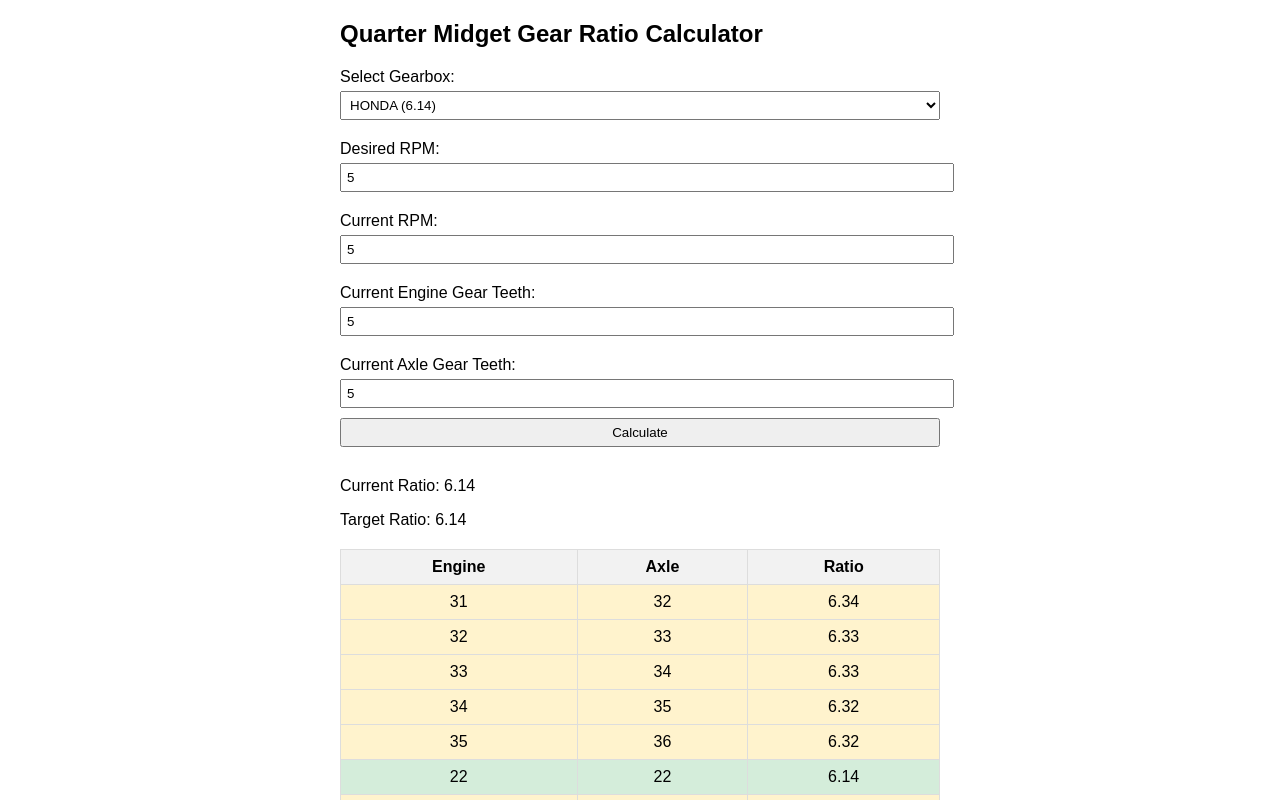
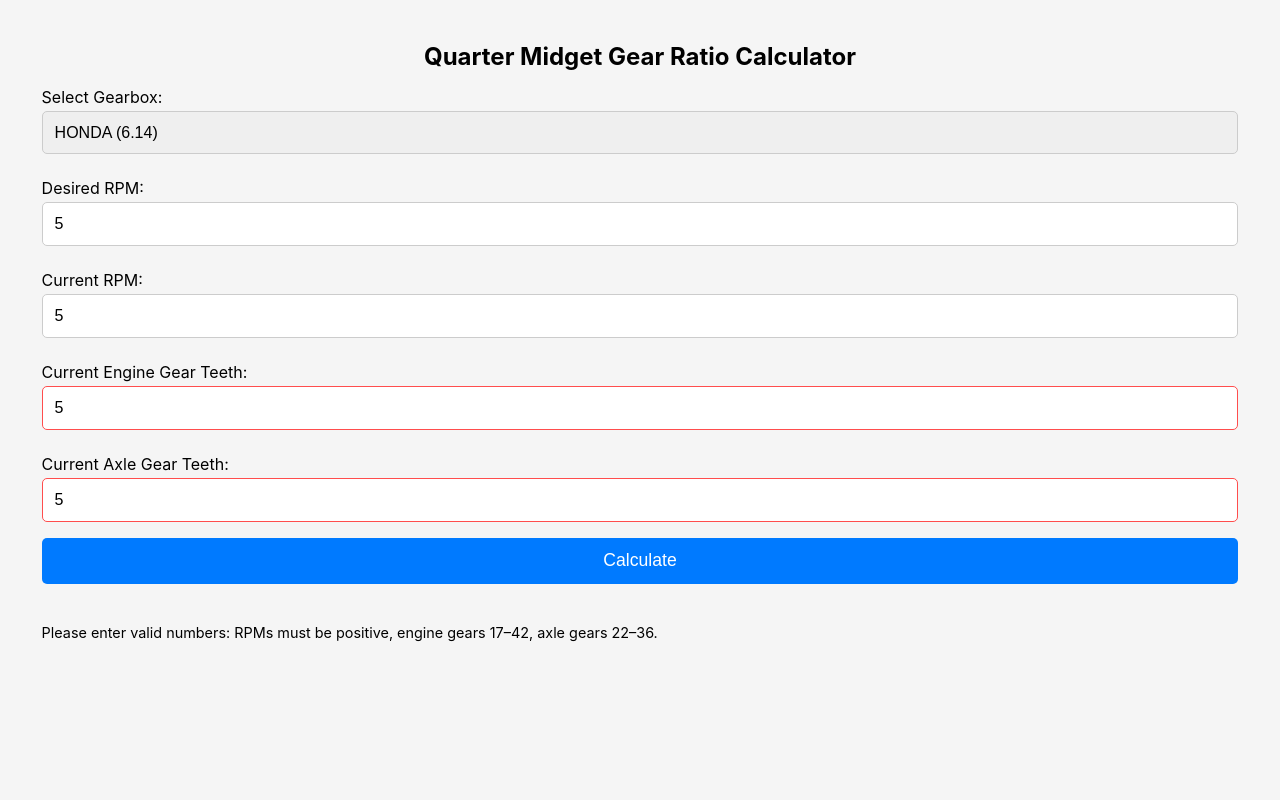
Before and after one commit to joecivitello/gear_ratio, a plain HTML site: page index.html in a window 1280 px wide. Both pictures are taken after typing "5", "5", "5", "5" into the empty fields and a click on the button "Calculate". Shown: the top 800 px of the page. Drawn offline with Linux system fonts and the light colour scheme.

Commit message:
Update index.html

```diff
--- a/index.html
+++ b/index.html
@@ -5,16 +5,94 @@
     <meta name="viewport" content="width=device-width, initial-scale=1.0">
     <title>Quarter Midget Gear Ratio Calculator</title>
     <style>
-        body { font-family: Arial, sans-serif; margin: 20px; }
-        .container { max-width: 600px; margin: auto; }
-        label { display: block; margin: 10px 0 5px; }
-        input, select, button { padding: 5px; margin-bottom: 10px; width: 100%; }
-        table { width: 100%; border-collapse: collapse; margin-top: 20px; }
-        th, td { border: 1px solid #ddd; padding: 8px; text-align: center; }
-        th { background-color: #f2f2f2; }
-        .closest { background-color: #d4edda; } /* Green for closest */
-        .above, .below { background-color: #fff3cd; } /* Yellow for above/below */
-        #output { margin-top: 20px; }
+        body {
+            font-family: -apple-system, Arial, sans-serif;
+            margin: 0;
+            padding: 2vw;
+            background-color: #f5f5f5;
+            font-size: 16px;
+        }
+        .container {
+            max-width: 100%;
+            margin: auto;
+            padding: 0 1rem;
+        }
+        h2 {
+            font-size: 1.5rem;
+            text-align: center;
+            margin: 1rem 0;
+        }
+        label {
+            display: block;
+            margin: 0.5rem 0 0.25rem;
+            font-size: 1rem;
+        }
+        input, select, button {
+            width: 100%;
+            padding: 0.75rem;
+            margin-bottom: 1rem;
+            font-size: 1rem;
+            border: 1px solid #ccc;
+            border-radius: 5px;
+            box-sizing: border-box;
+            -webkit-appearance: none;
+            -moz-appearance: none;
+            appearance: none;
+        }
+        input[type="number"] {
+            inputmode: decimal;
+        }
+        input:invalid {
+            border-color: #ff4d4d;
+        }
+        button {
+            background-color: #007aff;
+            color: white;
+            border: none;
+            cursor: pointer;
+            font-size: 1.1rem;
+            padding: 0.8rem;
+            touch-action: manipulation;
+        }
+        button:hover {
+            background-color: #005bb5;
+        }
+        #output {
+            margin-top: 1.5rem;
+            font-size: 0.9rem;
+        }
+        table {
+            width: 100%;
+            border-collapse: collapse;
+            font-size: 0.85rem;
+            background-color: white;
+            box-shadow: 0 2px 5px rgba(0,0,0,0.1);
+        }
+        th, td {
+            border: 1px solid #ddd;
+            padding: 0.5rem;
+            text-align: center;
+        }
+        th {
+            background-color: #f2f2f2;
+            position: sticky;
+            top: 0;
+            z-index: 1;
+        }
+        .closest {
+            background-color: #d4edda;
+        }
+        .above, .below {
+            background-color: #fff3cd;
+        }
+        @media (max-width: 428px) {
+            body { font-size: 14px; }
+            h2 { font-size: 1.2rem; }
+            label { font-size: 0.9rem; }
+            input, select, button { font-size: 0.9rem; padding: 0.6rem; }
+            table { font-size: 0.8rem; }
+            th, td { padding: 0.4rem; }
+        }
     </style>
 </head>
 <body>
@@ -28,16 +106,16 @@
         </select>
 
         <label for="desiredRPM">Desired RPM:</label>
-        <input type="number" id="desiredRPM" required>
+        <input type="number" id="desiredRPM" inputmode="decimal" required min="0">
 
         <label for="currentRPM">Current RPM:</label>
-        <input type="number" id="currentRPM" required>
+        <input type="number" id="currentRPM" inputmode="decimal" required min="0">
 
         <label for="currentEngine">Current Engine Gear Teeth:</label>
-        <input type="number" id="currentEngine" required>
+        <input type="number" id="currentEngine" inputmode="numeric" required min="17" max="42">
 
         <label for="currentAxle">Current Axle Gear Teeth:</label>
-        <input type="number" id="currentAxle" required>
+        <input type="number" id="currentAxle" inputmode="numeric" required min="22" max="36">
 
         <button onclick="calculate()">Calculate</button>
 
@@ -54,8 +132,9 @@
             const currentAxle = parseInt(document.getElementById("currentAxle").value);
 
             // Validate inputs
-            if (isNaN(desiredRPM) || isNaN(currentRPM) || isNaN(currentEngine) || isNaN(currentAxle)) {
-                document.getElementById("output").innerHTML = "Please fill in all fields with valid numbers.";
+            if (isNaN(desiredRPM) || isNaN(currentRPM) || isNaN(currentEngine) || isNaN(currentAxle) ||
+                desiredRPM <= 0 || currentRPM <= 0 || currentEngine < 17 || currentEngine > 42 || currentAxle < 22 || currentAxle > 36) {
+                document.getElementById("output").innerHTML = "Please enter valid numbers: RPMs must be positive, engine gears 17–42, axle gears 22–36.";
                 return;
             }
 
```
